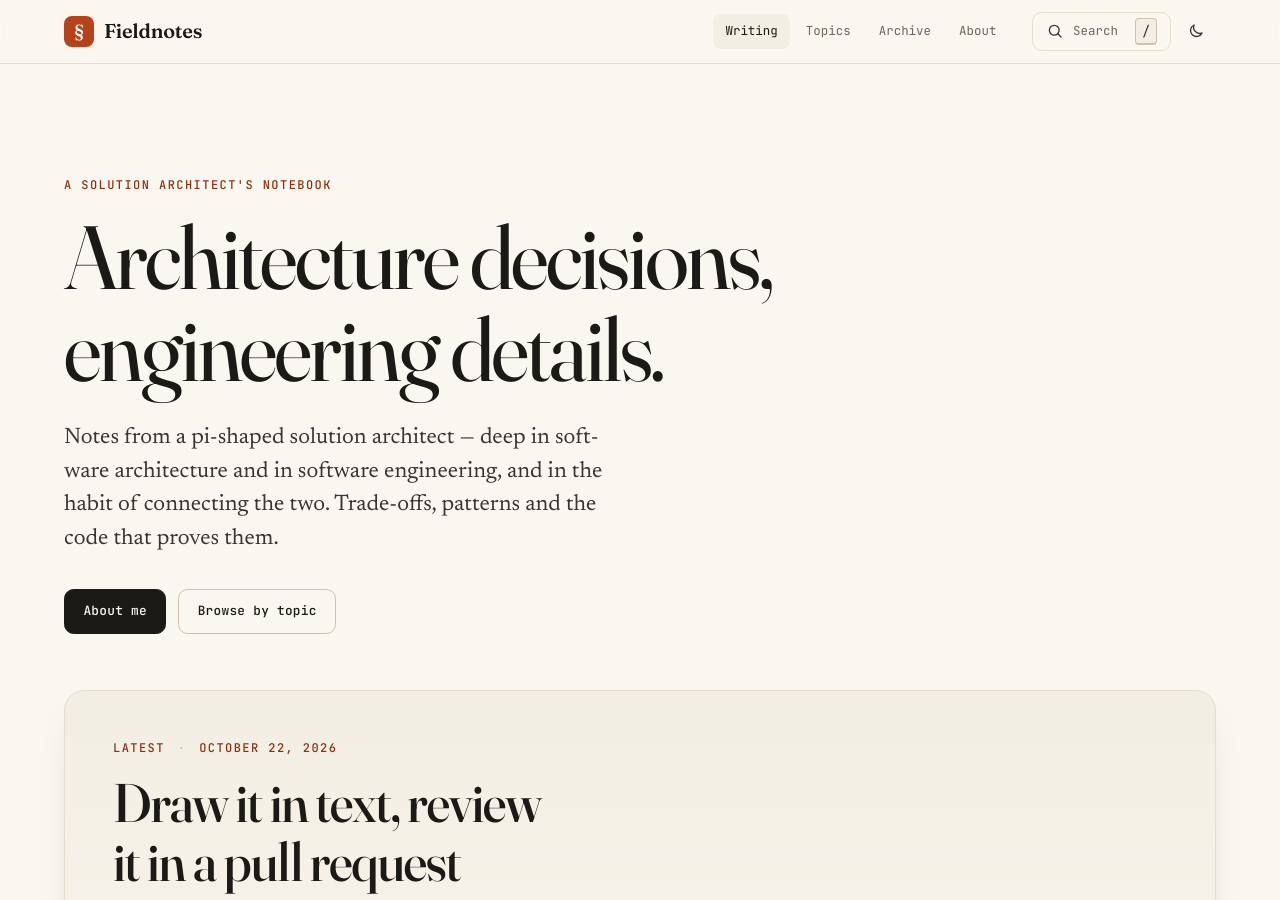
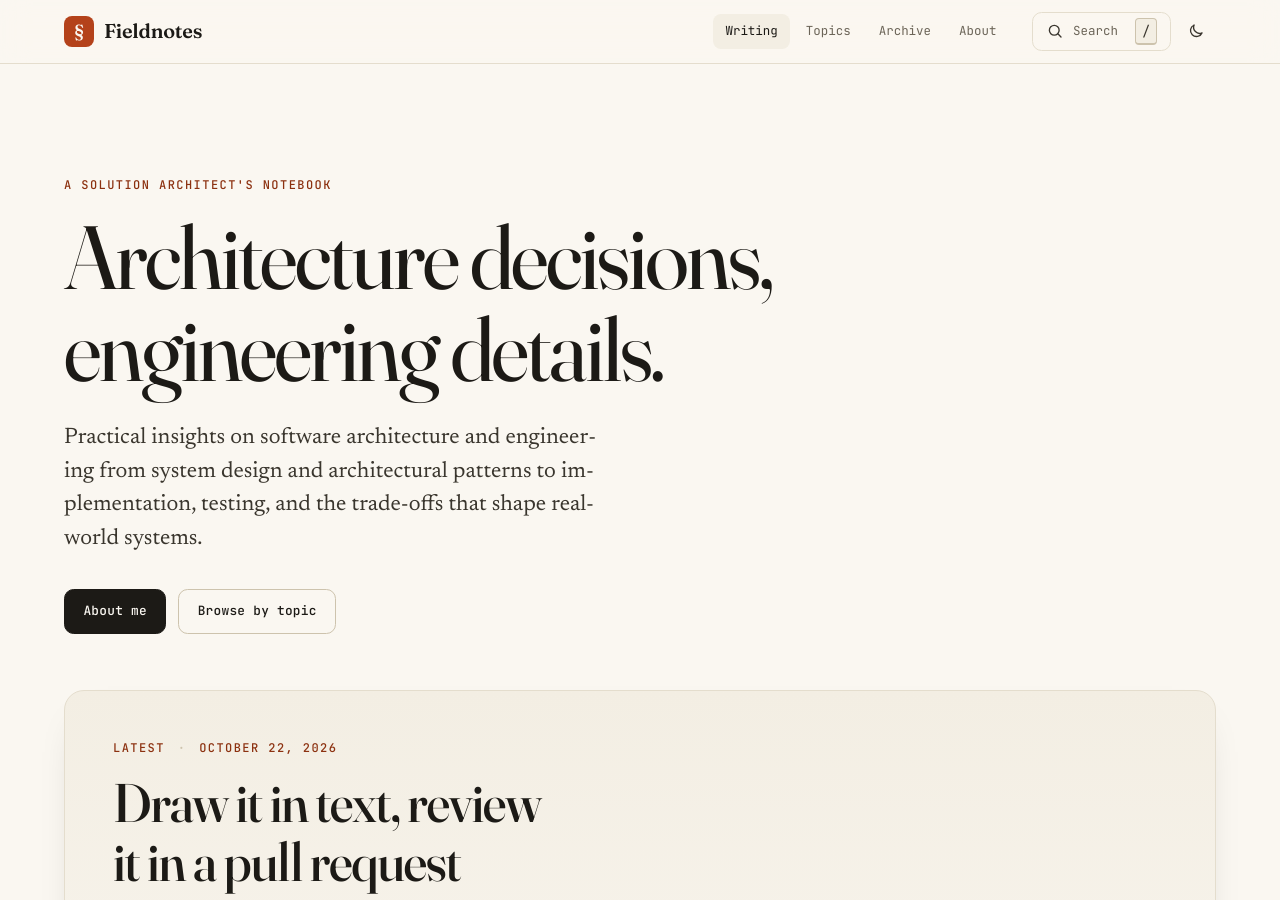
Before and after one commit to niranjanrath/fieldnotes, a Jekyll site: the page built from index.html, in a window 1280 px wide and 900 px high. Built offline with Jekyll 4.4.1, drawn with Linux system fonts in a browser that asks for light colours; the list of posts is cut into pages by our own code.

Commit message:
title description Update _config.yml

```diff
--- a/_config.yml
+++ b/_config.yml
@@ -1,7 +1,7 @@
 # ---- Site -------------------------------------------------------------
 title: Fieldnotes
 tagline: Architecture decisions, engineering details.
-description: Notes from a pi-shaped solution architect — deep in software architecture and in software engineering, and in the habit of connecting the two. Trade-offs, patterns and the code that proves them.
+description: Practical insights on software architecture and engineering from system design and architectural patterns to implementation, testing, and the trade-offs that shape real-world systems.
 lang: en
 author:
   name: NR
```
